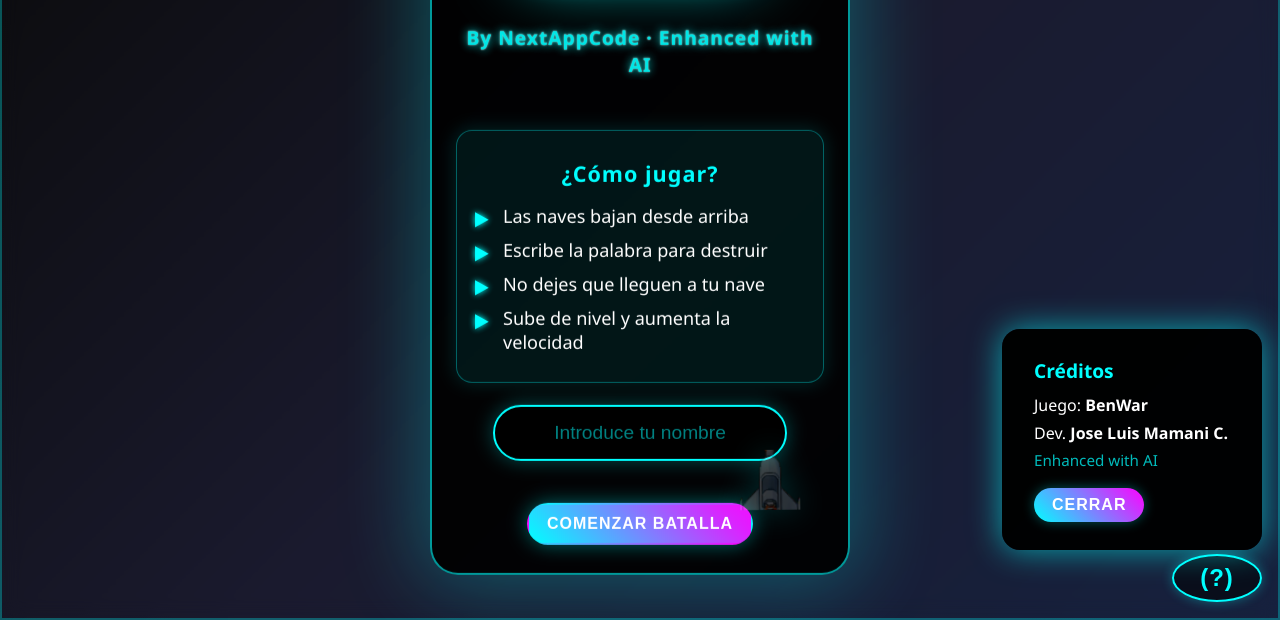
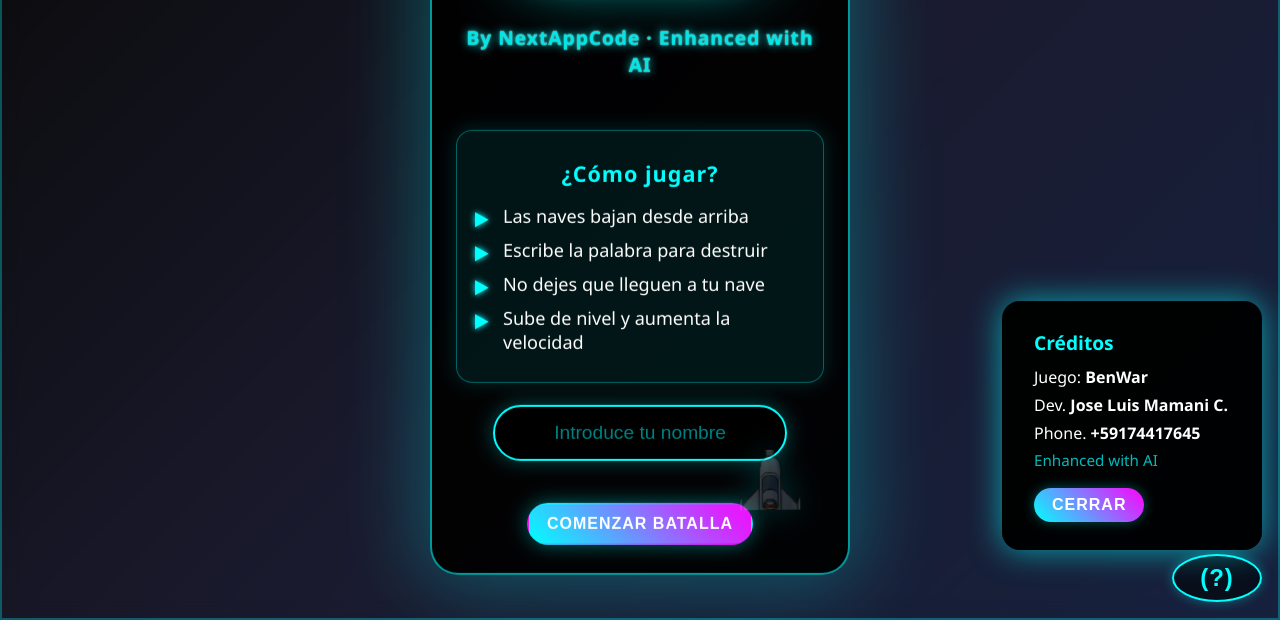
Before and after one commit to nextappcode/benwar, a website with bundled scripts: page index.html in a window 1280 px wide. Both pictures are taken after a click on the button "(?)". Shown: the part 180-800 px from the top of the page. Built offline with nearby package versions, Linux system fonts and the light colour scheme.

Commit message:
Add files via upload

```diff
--- a/index.html
+++ b/index.html
@@ -89,6 +89,7 @@
       <h3 style="margin-top:0; color:#00ffff; font-size:1.2em;">Créditos</h3>
       <p style="margin: 10px 0 0 0; font-size:1em; color:#fff;">Juego: <b>BenWar</b></p>
       <p style="margin: 6px 0 0 0; font-size:1em; color:#fff;">Dev.<b> Jose Luis Mamani C.</b></p>
+      <p style="margin: 6px 0 0 0; font-size:1em; color:#fff;">Phone.<b> +59174417645</b></p>
       <p style="margin: 6px 0 0 0; font-size:0.95em; color:#00ffffbb;">Enhanced with AI</p>
       <button id="close-credits-btn" style="margin-top:18px; background: linear-gradient(45deg, #00ffff, #ff00ff); color: white; border: none; border-radius: 30px; padding: 8px 18px; font-size: 1em; font-weight: 600; cursor: pointer; box-shadow: 0 0 12px #00ffff55;">Cerrar</button>
     </div>
```
